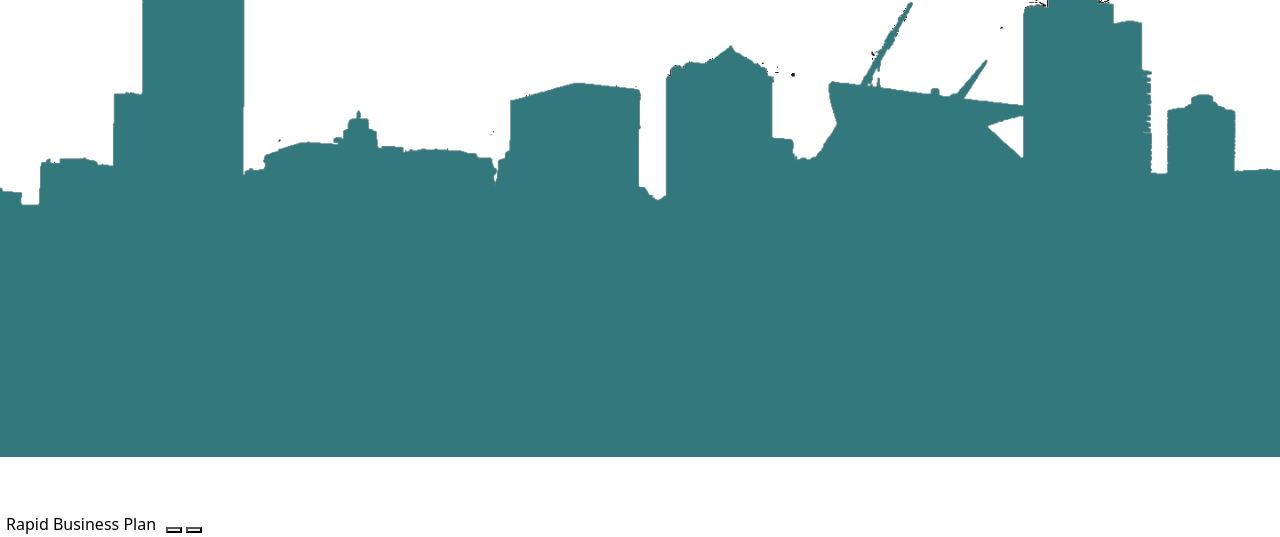
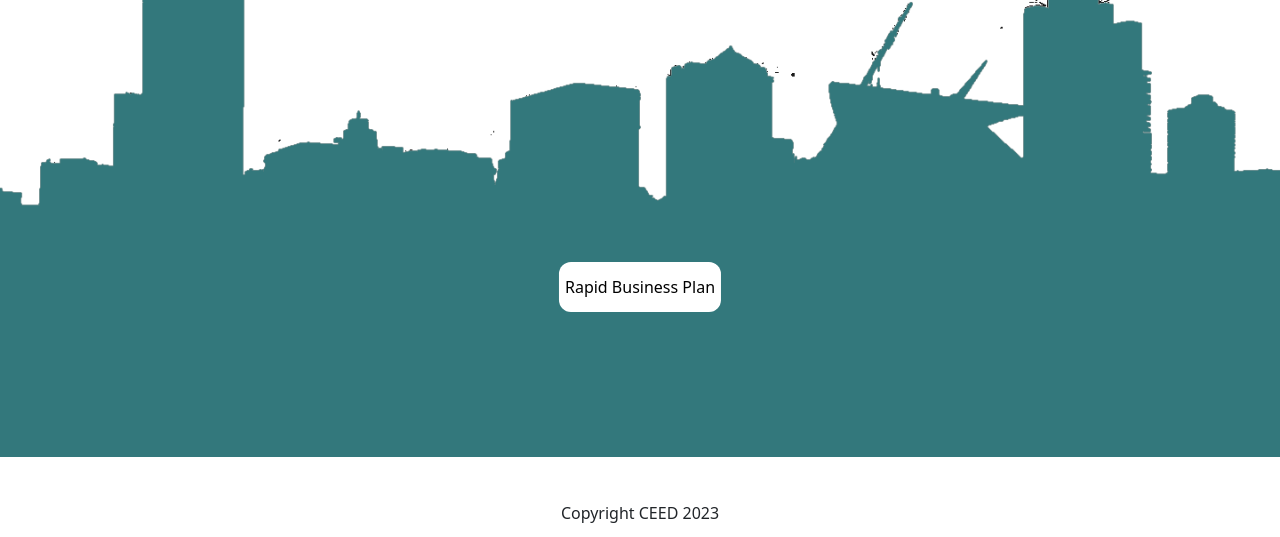
Before and after one commit to jmetz9/rapidbplan-website, a plain HTML site: page rapidbplan/CeedLandingPage.html in a window 1280 px wide. Shown: the part 263-800 px from the top of the page. Drawn offline with nearby package versions, Linux system fonts and the light colour scheme.

Commit message:
Made layout changes to CEED page

```diff
--- a/rapidbplan/CeedLandingPage.html
+++ b/rapidbplan/CeedLandingPage.html
@@ -14,10 +14,13 @@
     <div>
         <p>The Center for Entrepreneur and Economic Development is a Milwaukee nonprofit organization established to share best practices with economic development professionals assisting entrepreneurs plan, start and grow new businesses in Wisconsin.</p>
     </div>
-    <div style="position: fixed; bottom: 0; left: 0; right: 0;">
-        <button class="button" style="border-radius: 12px; background-color: white; border: none;">Rapid Business Plan</button>
-        <button class="button"></button>
-        <button class="button"></button>
+    <div style="position: fixed; left: 50%; bottom: 200px; transform: translate(-50%, -50%); margin: 0 auto;">
+      <a href="index.html">
+        <button class="button" style="border-radius: 12px; background-color: white; border: black 1px; height: 50px;" >Rapid Business Plan</button>
+      </a>
+    </div>
+    <div style="position: fixed; left: 50%; bottom: 0px; transform: translate(-50%, -50%); margin: 0 auto;">
+      Copyright CEED 2023
     </div>
 
 
```
